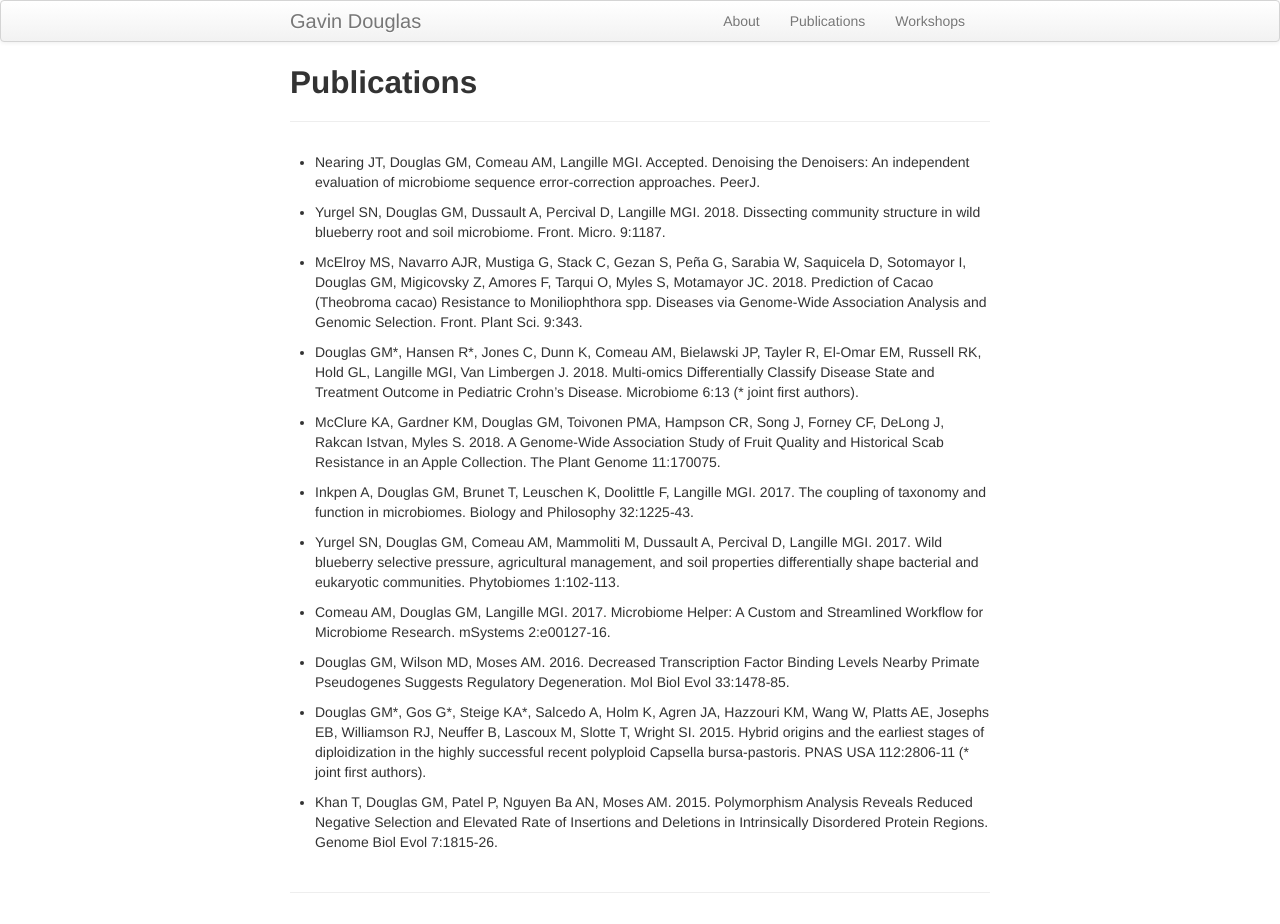
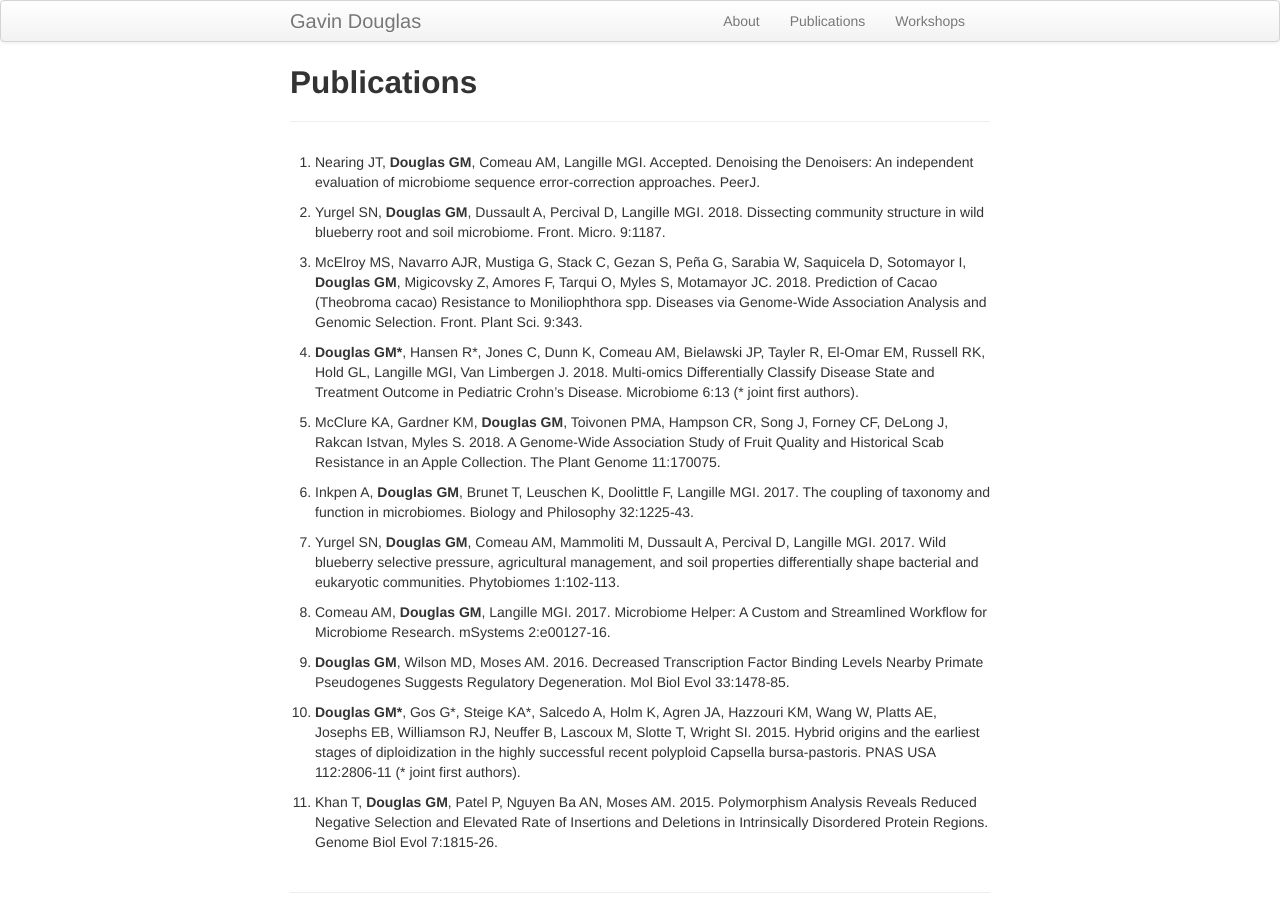
Before and after one commit to gavinmdouglas/gavinmdouglas.github.io, a Jekyll site: the page built from pages/publications.md, in a window 1280 px wide. Built offline with Jekyll 4.4.1, drawn with Linux system fonts in a browser that asks for light colours; some of the changed lines change nothing that is shown.

Commit message:
formatted pub page

```diff
--- a/pages/publications.md
+++ b/pages/publications.md
@@ -3,24 +3,24 @@
 title: Publications
 ---
 
-* Nearing JT, Douglas GM, Comeau AM, Langille MGI. Accepted. Denoising the Denoisers: An independent evaluation of microbiome sequence error-correction approaches. PeerJ.
+11. Nearing JT, **Douglas GM**, Comeau AM, Langille MGI. Accepted. Denoising the Denoisers: An independent evaluation of microbiome sequence error-correction approaches. PeerJ.
 
-* Yurgel SN, Douglas GM, Dussault A, Percival D, Langille MGI. 2018. Dissecting community structure in wild blueberry root and soil microbiome. Front. Micro. 9:1187.
+10. Yurgel SN, **Douglas GM**, Dussault A, Percival D, Langille MGI. 2018. Dissecting community structure in wild blueberry root and soil microbiome. Front. Micro. 9:1187.
 
-* McElroy MS, Navarro AJR, Mustiga G, Stack C, Gezan S, Peña G, Sarabia W, Saquicela D, Sotomayor I, Douglas GM, Migicovsky Z, Amores F, Tarqui O, Myles S, Motamayor JC. 2018. Prediction of Cacao (Theobroma cacao) Resistance to Moniliophthora spp. Diseases via Genome-Wide Association Analysis and Genomic Selection. Front. Plant Sci. 9:343.
+9. McElroy MS, Navarro AJR, Mustiga G, Stack C, Gezan S, Peña G, Sarabia W, Saquicela D, Sotomayor I, **Douglas GM**, Migicovsky Z, Amores F, Tarqui O, Myles S, Motamayor JC. 2018. Prediction of Cacao (Theobroma cacao) Resistance to Moniliophthora spp. Diseases via Genome-Wide Association Analysis and Genomic Selection. Front. Plant Sci. 9:343.
 
-* Douglas GM\*, Hansen R\*, Jones C, Dunn K, Comeau AM, Bielawski JP, Tayler R, El-Omar EM, Russell RK, Hold GL, Langille MGI, Van Limbergen J. 2018. Multi-omics Differentially Classify Disease State and Treatment Outcome in Pediatric Crohn's Disease. Microbiome 6:13 (\* joint first authors).
+8. **Douglas GM\***, Hansen R\*, Jones C, Dunn K, Comeau AM, Bielawski JP, Tayler R, El-Omar EM, Russell RK, Hold GL, Langille MGI, Van Limbergen J. 2018. Multi-omics Differentially Classify Disease State and Treatment Outcome in Pediatric Crohn's Disease. Microbiome 6:13 (\* joint first authors).
 
-* McClure KA, Gardner KM, Douglas GM, Toivonen PMA, Hampson CR, Song J, Forney CF, DeLong J, Rakcan Istvan, Myles S. 2018. A Genome-Wide Association Study of Fruit Quality and Historical Scab Resistance in an Apple Collection. The Plant Genome 11:170075.
+7. McClure KA, Gardner KM, **Douglas GM**, Toivonen PMA, Hampson CR, Song J, Forney CF, DeLong J, Rakcan Istvan, Myles S. 2018. A Genome-Wide Association Study of Fruit Quality and Historical Scab Resistance in an Apple Collection. The Plant Genome 11:170075.
 
-* Inkpen A, Douglas GM, Brunet T, Leuschen K, Doolittle F, Langille MGI. 2017. The coupling of taxonomy and function in microbiomes. Biology and Philosophy 32:1225-43.
+6. Inkpen A, **Douglas GM**, Brunet T, Leuschen K, Doolittle F, Langille MGI. 2017. The coupling of taxonomy and function in microbiomes. Biology and Philosophy 32:1225-43.
 
-* Yurgel SN, Douglas GM, Comeau AM, Mammoliti M, Dussault A, Percival D, Langille MGI. 2017. Wild blueberry selective pressure, agricultural management, and soil properties differentially shape bacterial and eukaryotic communities. Phytobiomes 1:102-113.
+5. Yurgel SN, **Douglas GM**, Comeau AM, Mammoliti M, Dussault A, Percival D, Langille MGI. 2017. Wild blueberry selective pressure, agricultural management, and soil properties differentially shape bacterial and eukaryotic communities. Phytobiomes 1:102-113.
 
-* Comeau AM, Douglas GM, Langille MGI. 2017. Microbiome Helper: A Custom and Streamlined Workflow for Microbiome Research. mSystems 2:e00127-16.
+4. Comeau AM, **Douglas GM**, Langille MGI. 2017. Microbiome Helper: A Custom and Streamlined Workflow for Microbiome Research. mSystems 2:e00127-16.
 
-* Douglas GM, Wilson MD, Moses AM. 2016. Decreased Transcription Factor Binding Levels Nearby Primate Pseudogenes Suggests Regulatory Degeneration. Mol Biol Evol 33:1478-85.
+3. **Douglas GM**, Wilson MD, Moses AM. 2016. Decreased Transcription Factor Binding Levels Nearby Primate Pseudogenes Suggests Regulatory Degeneration. Mol Biol Evol 33:1478-85.
 
-* Douglas GM\*, Gos G\*, Steige KA\*, Salcedo A, Holm K, Agren JA, Hazzouri KM, Wang W, Platts AE, Josephs EB, Williamson RJ, Neuffer B, Lascoux M, Slotte T, Wright SI. 2015. Hybrid origins and the earliest stages of diploidization in the highly successful recent polyploid Capsella bursa-pastoris. PNAS USA 112:2806-11 (\* joint first authors).
+2. **Douglas GM\***, Gos G\*, Steige KA\*, Salcedo A, Holm K, Agren JA, Hazzouri KM, Wang W, Platts AE, Josephs EB, Williamson RJ, Neuffer B, Lascoux M, Slotte T, Wright SI. 2015. Hybrid origins and the earliest stages of diploidization in the highly successful recent polyploid Capsella bursa-pastoris. PNAS USA 112:2806-11 (\* joint first authors).
 
-* Khan T, Douglas GM, Patel P, Nguyen Ba AN, Moses AM. 2015. Polymorphism Analysis Reveals Reduced Negative Selection and Elevated Rate of Insertions and Deletions in Intrinsically Disordered Protein Regions. Genome Biol Evol 7:1815-26.
+1. Khan T, **Douglas GM**, Patel P, Nguyen Ba AN, Moses AM. 2015. Polymorphism Analysis Reveals Reduced Negative Selection and Elevated Rate of Insertions and Deletions in Intrinsically Disordered Protein Regions. Genome Biol Evol 7:1815-26.
```
